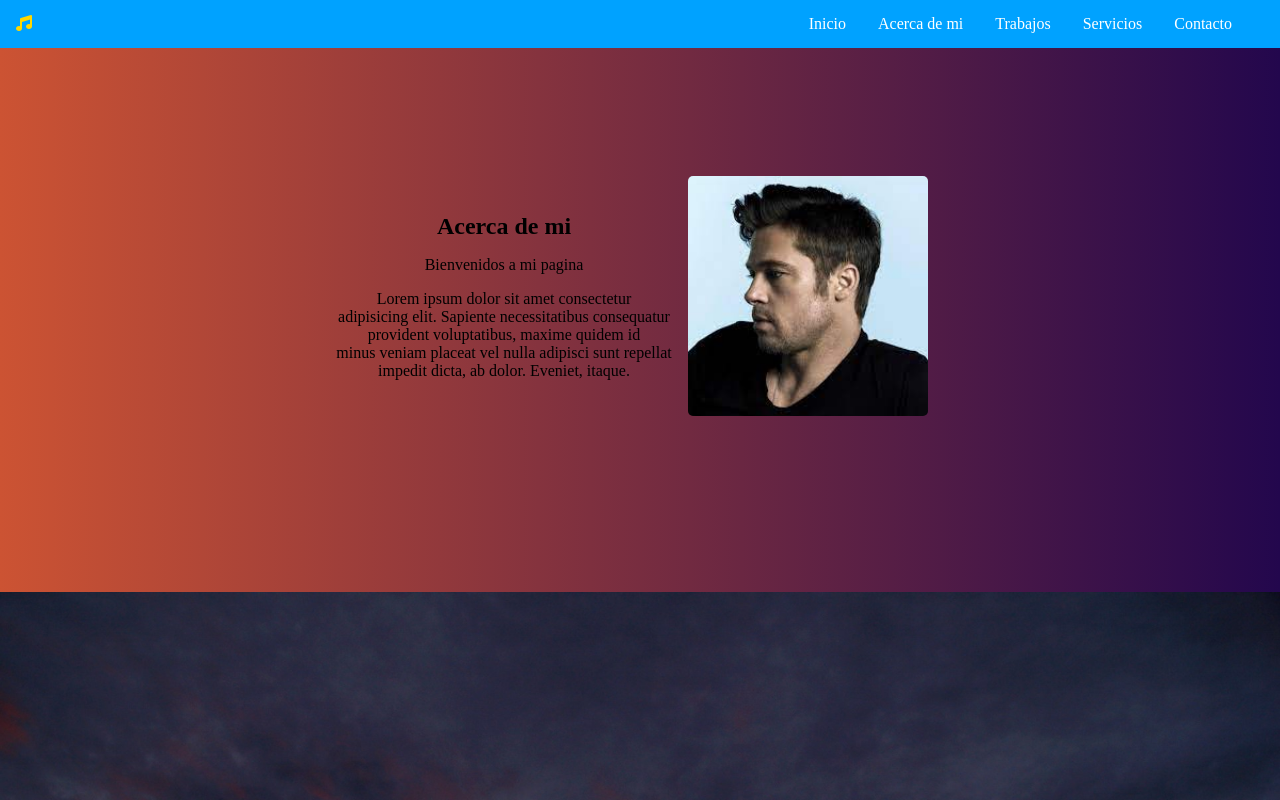
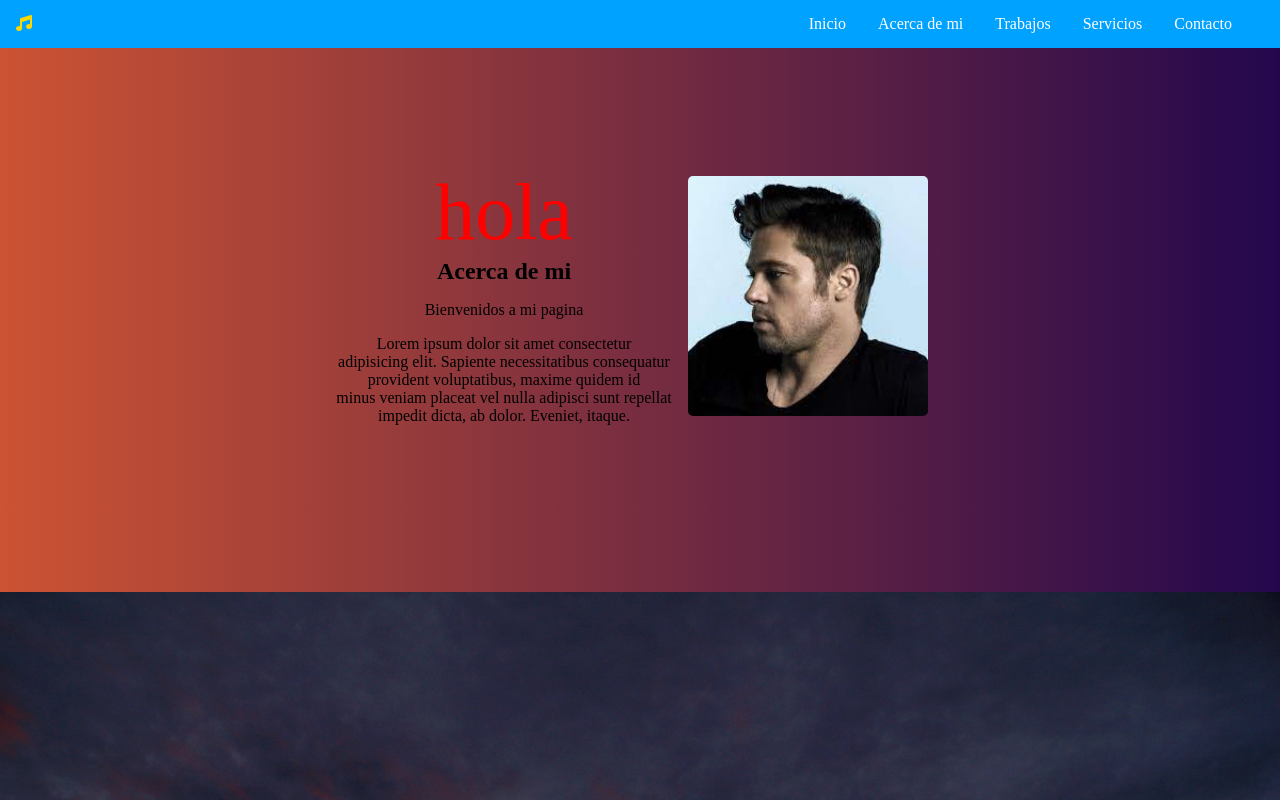
Before and after one commit to jonatanoa/pagina, a plain HTML site: page index.html in a window 1280 px wide. Shown: the top 800 px of the page. Drawn offline with Linux system fonts and the light colour scheme.

Commit message:
mi primera confirmación de actualización

```diff
--- a/index.html
+++ b/index.html
@@ -28,6 +28,7 @@
     <main class="container-main">
         <section id="nosotros" class="container-nosotros">
             <div class="box-txt-nosotros">
+                <div class="ejemplo">hola</div>
                 <h2 class="titulo-nosotros">Acerca de mi</h2>
                 <p class="subtitulo">Bienvenidos a mi pagina</p>
                 <p class="descripcion-nosotros">Lorem ipsum dolor sit amet consectetur <br> adipisicing elit. Sapiente necessitatibus consequatur <br> provident voluptatibus, maxime quidem id  <br>minus veniam placeat vel nulla adipisci sunt repellat <br> impedit dicta, ab dolor. Eveniet, itaque.</p>
--- a/style.css
+++ b/style.css
@@ -118,6 +118,10 @@
     flex-wrap: wrap;
 }
 
+.ejemplo{
+    color: red;
+    font-size: 5rem;
+}
 .img-servicios{
     width: 20rem;
     border-radius: 8px;
```
